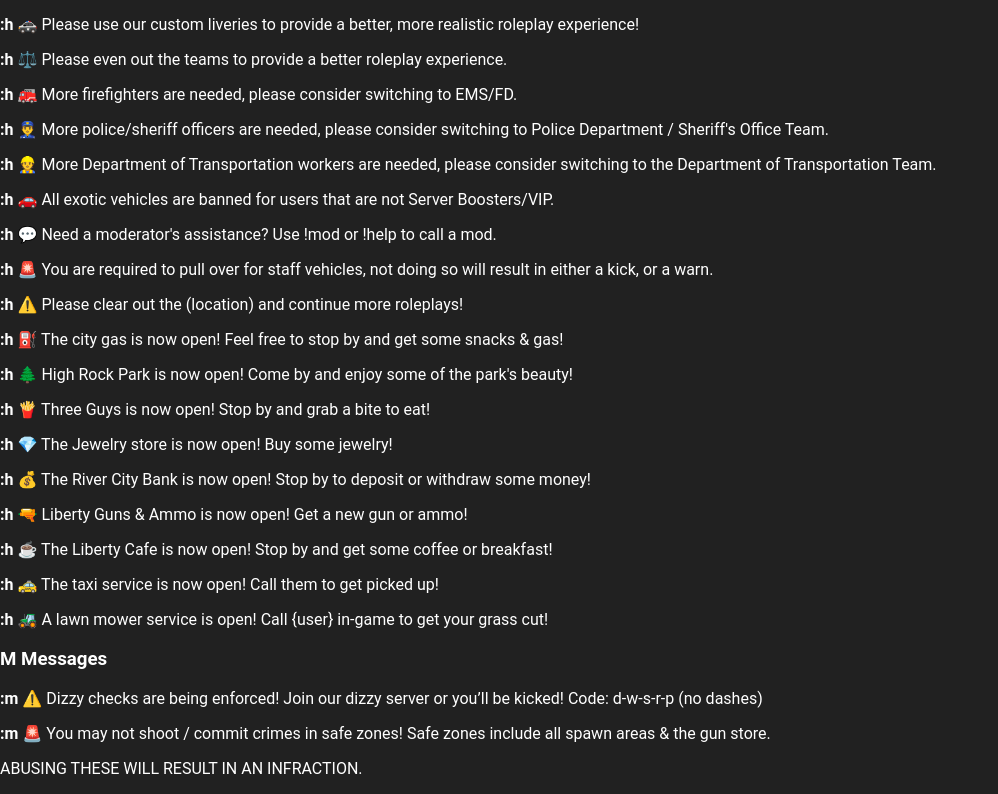
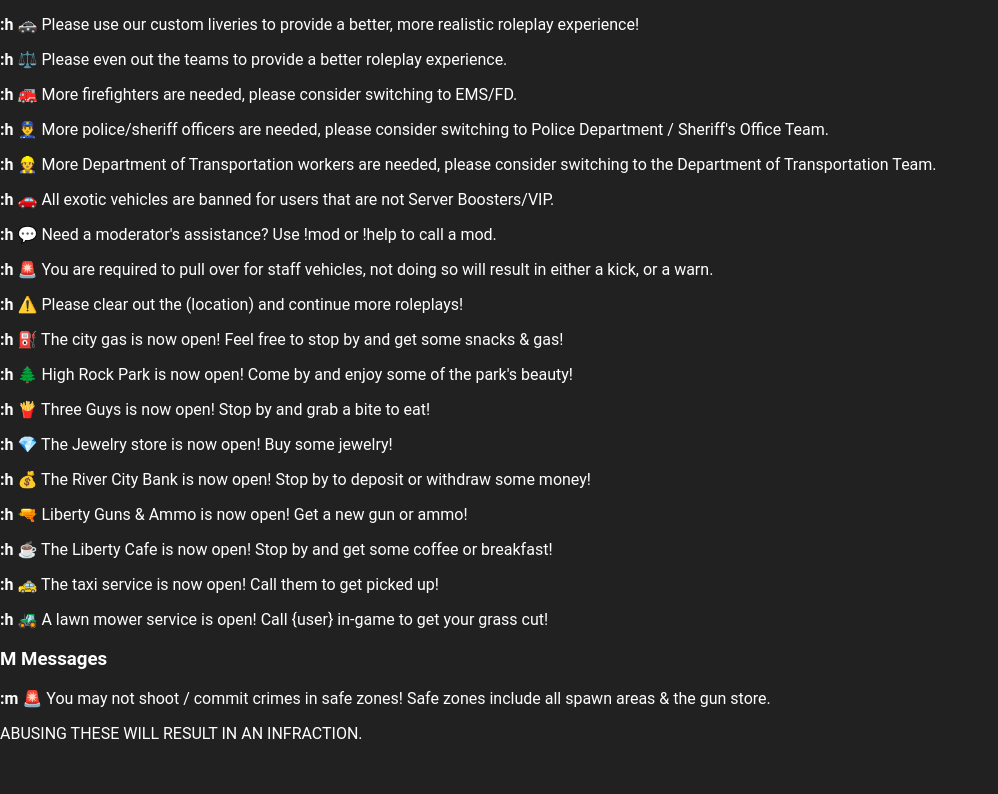
Before and after one commit to catbatbobb/catboomfat, a plain HTML site: page codes.html in a window 1280 px wide. Shown: the part 766-1560 px from the top of the page, without its empty margins (0-998 px from the left). After the commit the page ends 1525 px from the top, so only its background shows below. Drawn offline with Linux system fonts and the light colour scheme.

Commit message:
Update codes.html

```diff
--- a/codes.html
+++ b/codes.html
@@ -76,7 +76,6 @@
 
     <div class="message">
       <h3>M Messages</h3>
-      <p><strong>:m ⚠️</strong> Dizzy checks are being enforced! Join our dizzy server or you’ll be kicked! Code: d-w-s-r-p (no dashes)</p>
       <p><strong>:m 🚨</strong> You may not shoot / commit crimes in safe zones! Safe zones include all spawn areas & the gun store.</p>
     </div>
 
```
